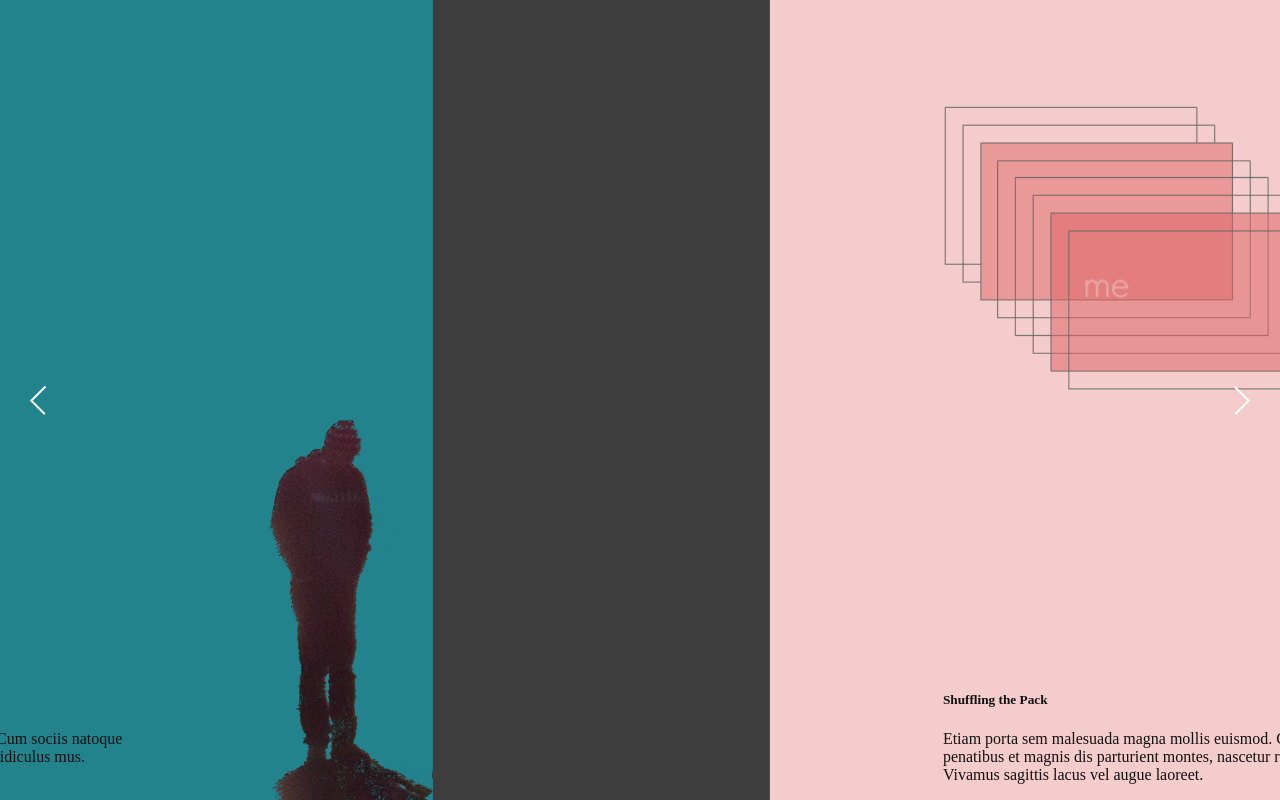
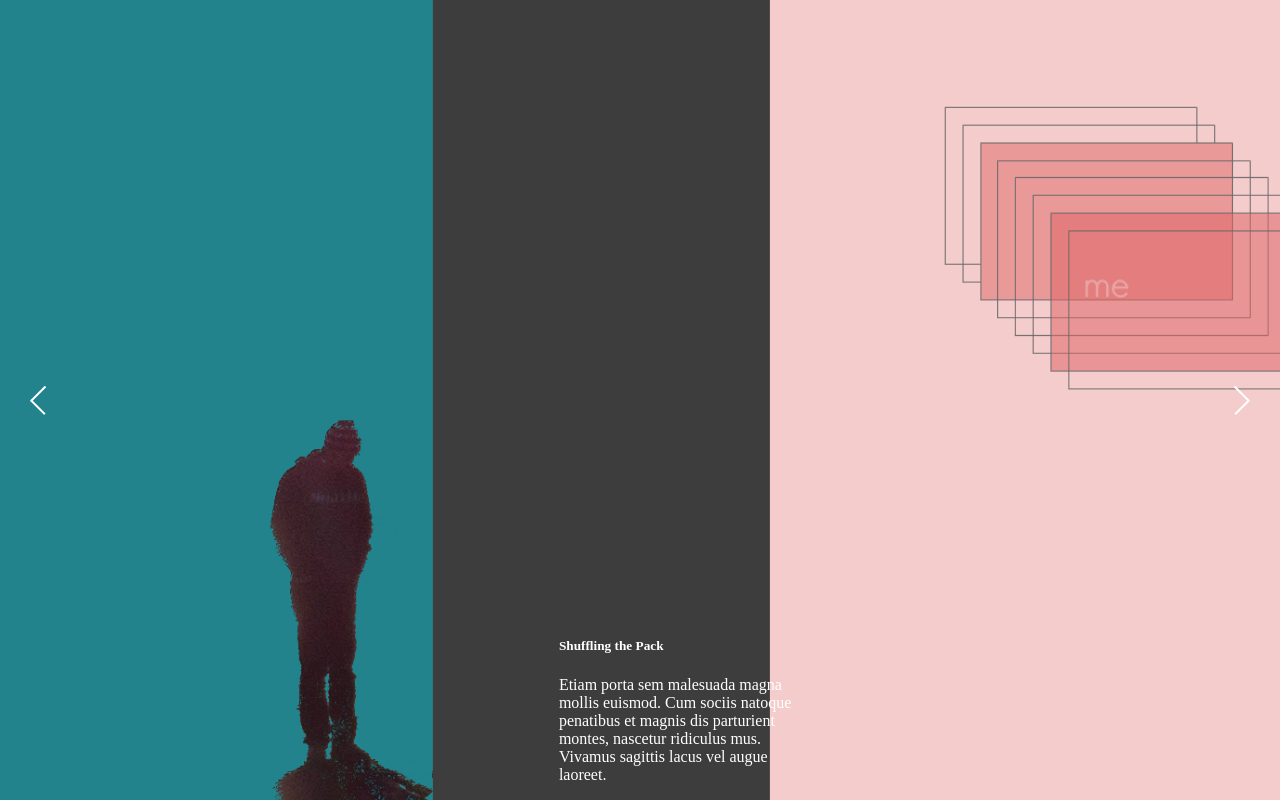
Before and after one commit to alastair38/alastair38.github.io, a plain HTML site: page index.html in a window 1280 px wide. Drawn offline with nearby package versions, Linux system fonts and the light colour scheme; a web font is replaced by a local one.

Commit message:
Frustrating

```diff
--- a/_harp/main.css
+++ b/_harp/main.css
@@ -13,9 +13,9 @@ body{
 .title {
     position: absolute;
     bottom: 0;
-    color: #111;
-    padding: 0 25em;
-    width: 100vw;
+    color: #fff;
+    padding: 0 0 0 1em;
+    width: 20vw;
     text-align: left;
 }
 
--- a/main.css
+++ b/main.css
@@ -13,9 +13,9 @@ body{
 .title {
     position: absolute;
     bottom: 0;
-    color: #111;
-    padding: 0 25em;
-    width: 100vw;
+    color: #fff;
+    padding: 0 0 0 1em;
+    width: 20vw;
     text-align: left;
 }
 
```
